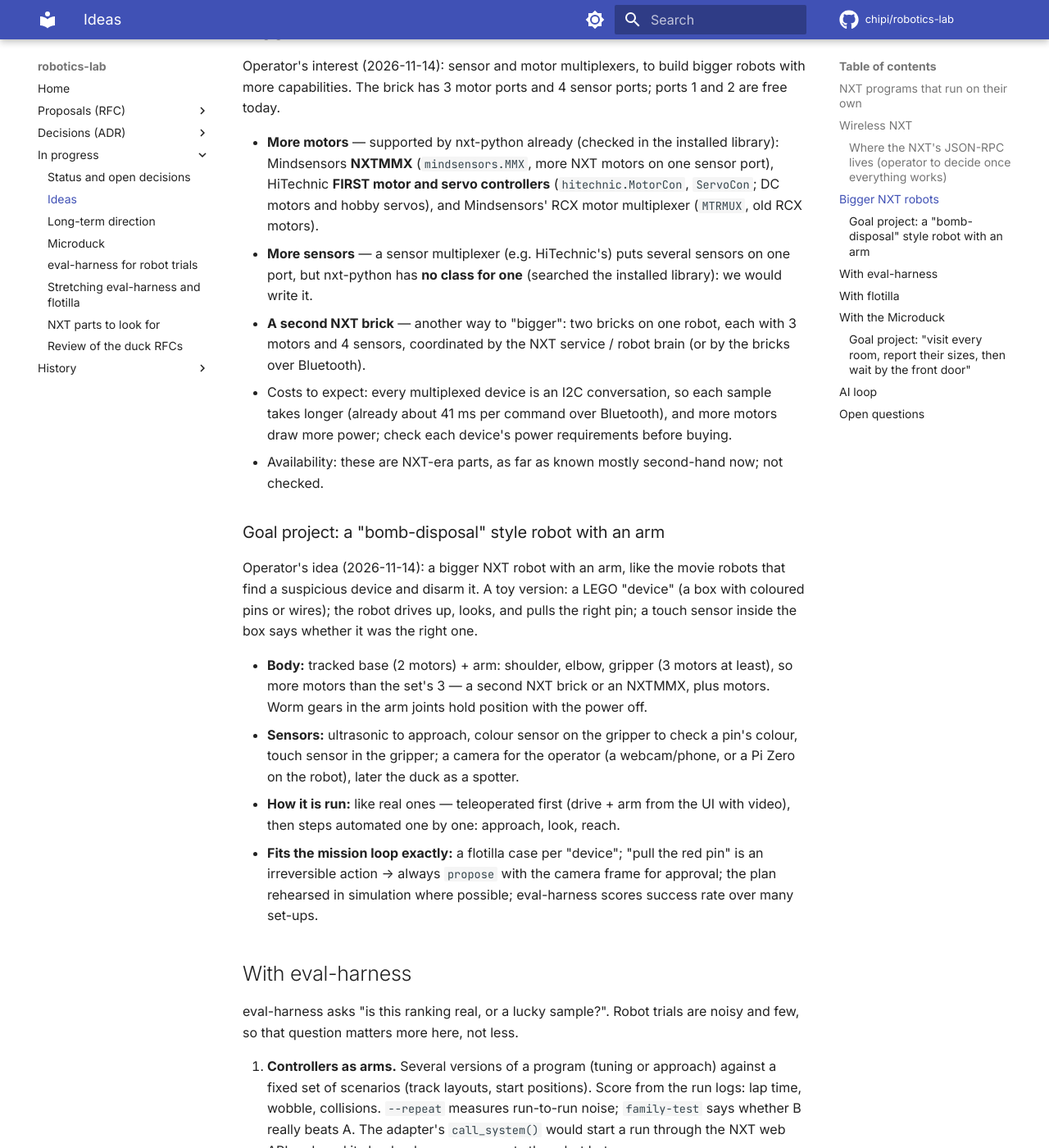
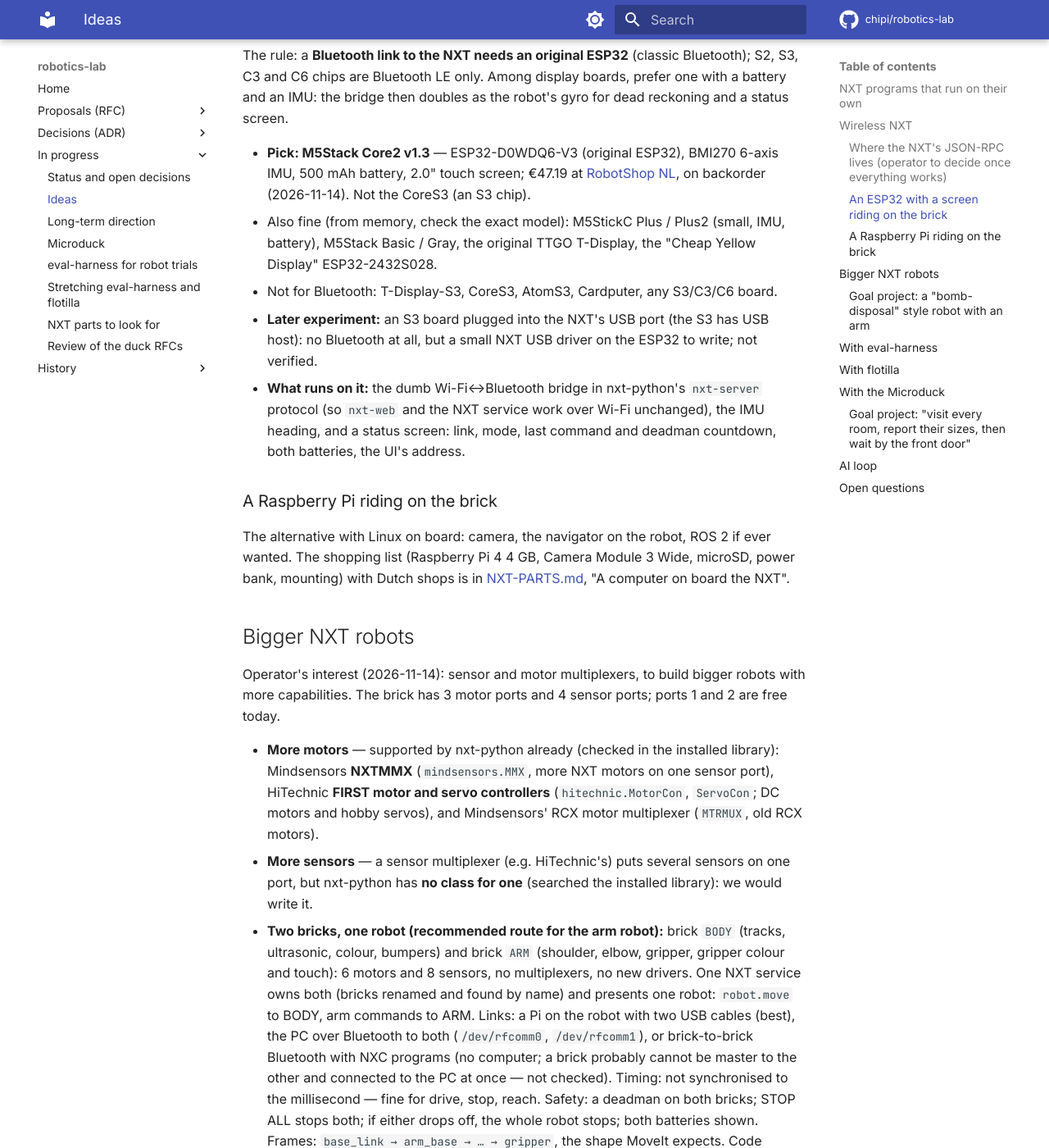
Before and after one commit to chipi/robotics-lab, an MkDocs documentation site: the page built from docs/wip/IDEAS.md, in a window 1280 px wide and 1400 px high, scrolled down 2743 px. Shown: the whole window at 82% size. Built offline with MkDocs 1.6.1 and Material for MkDocs 9.7.7, drawn with Linux system fonts in a browser that asks for light colours; comment, search, counter and statistics services are not loaded; some of the changed text lies outside the part shown.

Commit message:
docs: ESP32 and Raspberry Pi riding on the NXT, two bricks for the arm robot, Pi shopping list
Ideas: an original-ESP32 display board as Bluetooth bridge, gyro and
status screen (pick: M5Stack Core2 v1.3); a Pi on the brick; two NXT
bricks (BODY, ARM) behind one NXT service as the arm robot's route.
Parts list: Raspberry Pi shopping with Dutch shops, prices as seen.

Co-Authored-By: Claude Opus 5.5 <noreply@anthropic.com>
Claude-Session: https://claude.ai/code/session_014cvkLBQdwnB9W5J9x1FKDX

```diff
--- a/docs/wip/IDEAS.md
+++ b/docs/wip/IDEAS.md
@@ -77,6 +77,30 @@ Two layers: the **JSON-RPC interface** (`robot.move`, `robot.state`, `robot.do`
   its message boxes and stops the motors when none arrive for 0.5 s, and stops on the ultrasonic
   locally. Planned next; to be tested on the brick.
 
+### An ESP32 with a screen riding on the brick
+
+The rule: a **Bluetooth link to the NXT needs an original ESP32** (classic Bluetooth); S2, S3, C3
+and C6 chips are Bluetooth LE only. Among display boards, prefer one with a battery and an IMU: the
+bridge then doubles as the robot's gyro for dead reckoning and a status screen.
+
+- **Pick: M5Stack Core2 v1.3** — ESP32-D0WDQ6-V3 (original ESP32), BMI270 6-axis IMU, 500 mAh
+  battery, 2.0" touch screen; €47.19 at [RobotShop NL](https://eu.robotshop.com/nl/products/m5stack-core2-esp32-iot-ontwikkelingskit-v13),
+  on backorder (2026-11-14). Not the CoreS3 (an S3 chip).
+- Also fine (from memory, check the exact model): M5StickC Plus / Plus2 (small, IMU, battery),
+  M5Stack Basic / Gray, the original TTGO T-Display, the "Cheap Yellow Display" ESP32-2432S028.
+- Not for Bluetooth: T-Display-S3, CoreS3, AtomS3, Cardputer, any S3/C3/C6 board.
+- **Later experiment:** an S3 board plugged into the NXT's USB port (the S3 has USB host): no
+  Bluetooth at all, but a small NXT USB driver on the ESP32 to write; not verified.
+- **What runs on it:** the dumb Wi-Fi↔Bluetooth bridge in nxt-python's `nxt-server` protocol (so
+  `nxt-web` and the NXT service work over Wi-Fi unchanged), the IMU heading, and a status screen:
+  link, mode, last command and deadman countdown, both batteries, the UI's address.
+
+### A Raspberry Pi riding on the brick
+
+The alternative with Linux on board: camera, the navigator on the robot, ROS 2 if ever wanted. The
+shopping list (Raspberry Pi 4 4 GB, Camera Module 3 Wide, microSD, power bank, mounting) with Dutch
+shops is in [NXT-PARTS.md](NXT-PARTS.md), "A computer on board the NXT".
+
 ## Bigger NXT robots
 
 Operator's interest (2026-11-14): sensor and motor multiplexers, to build bigger robots with more
@@ -88,8 +112,17 @@ capabilities. The brick has 3 motor ports and 4 sensor ports; ports 1 and 2 are
   servos), and Mindsensors' RCX motor multiplexer (`MTRMUX`, old RCX motors).
 - **More sensors** — a sensor multiplexer (e.g. HiTechnic's) puts several sensors on one port, but
   nxt-python has **no class for one** (searched the installed library): we would write it.
-- **A second NXT brick** — another way to "bigger": two bricks on one robot, each with 3 motors and
-  4 sensors, coordinated by the NXT service / robot brain (or by the bricks over Bluetooth).
+- **Two bricks, one robot (recommended route for the arm robot):** brick `BODY` (tracks,
+  ultrasonic, colour, bumpers) and brick `ARM` (shoulder, elbow, gripper, gripper colour and touch):
+  6 motors and 8 sensors, no multiplexers, no new drivers. One NXT service owns both (bricks
+  renamed and found by name) and presents one robot: `robot.move` to BODY, arm commands to ARM.
+  Links: a Pi on the robot with two USB cables (best), the PC over Bluetooth to both
+  (`/dev/rfcomm0`, `/dev/rfcomm1`), or brick-to-brick Bluetooth with NXC programs (no computer; a
+  brick probably cannot be master to the other and connected to the PC at once — not checked).
+  Timing: not synchronised to the millisecond — fine for drive, stop, reach. Safety: a deadman on
+  both bricks; STOP ALL stops both; if either drops off, the whole robot stops; both batteries
+  shown. Frames: `base_link → arm_base → … → gripper`, the shape MoveIt expects. Code changes: a
+  bricks section in the setup, connect by name, an arm panel, the brick named in the command log.
 - Costs to expect: every multiplexed device is an I2C conversation, so each sample takes longer
   (already about 41 ms per command over Bluetooth), and more motors draw more power; check each
   device's power requirements before buying.
```
Also changed, not shown: docs/wip/NXT-PARTS.md (+19 -0 lines).
